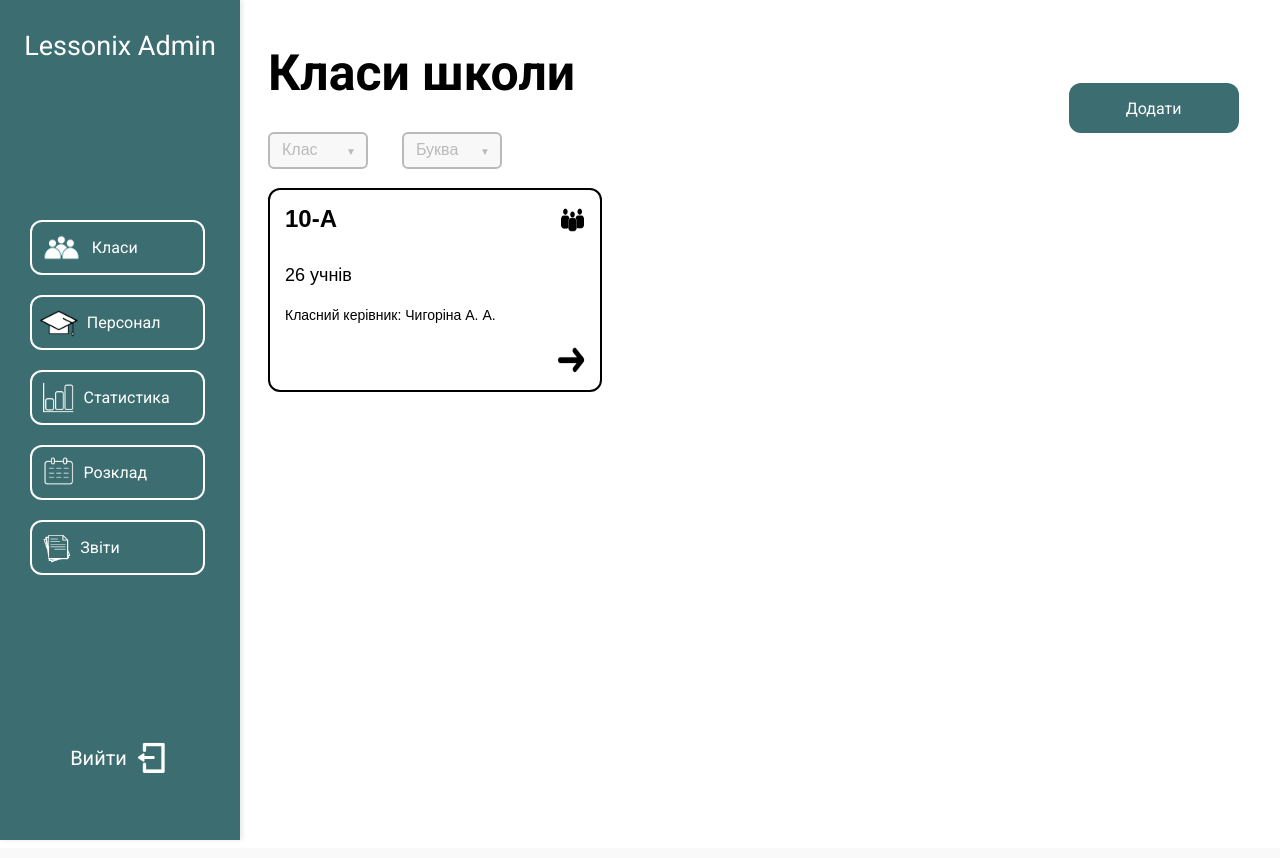
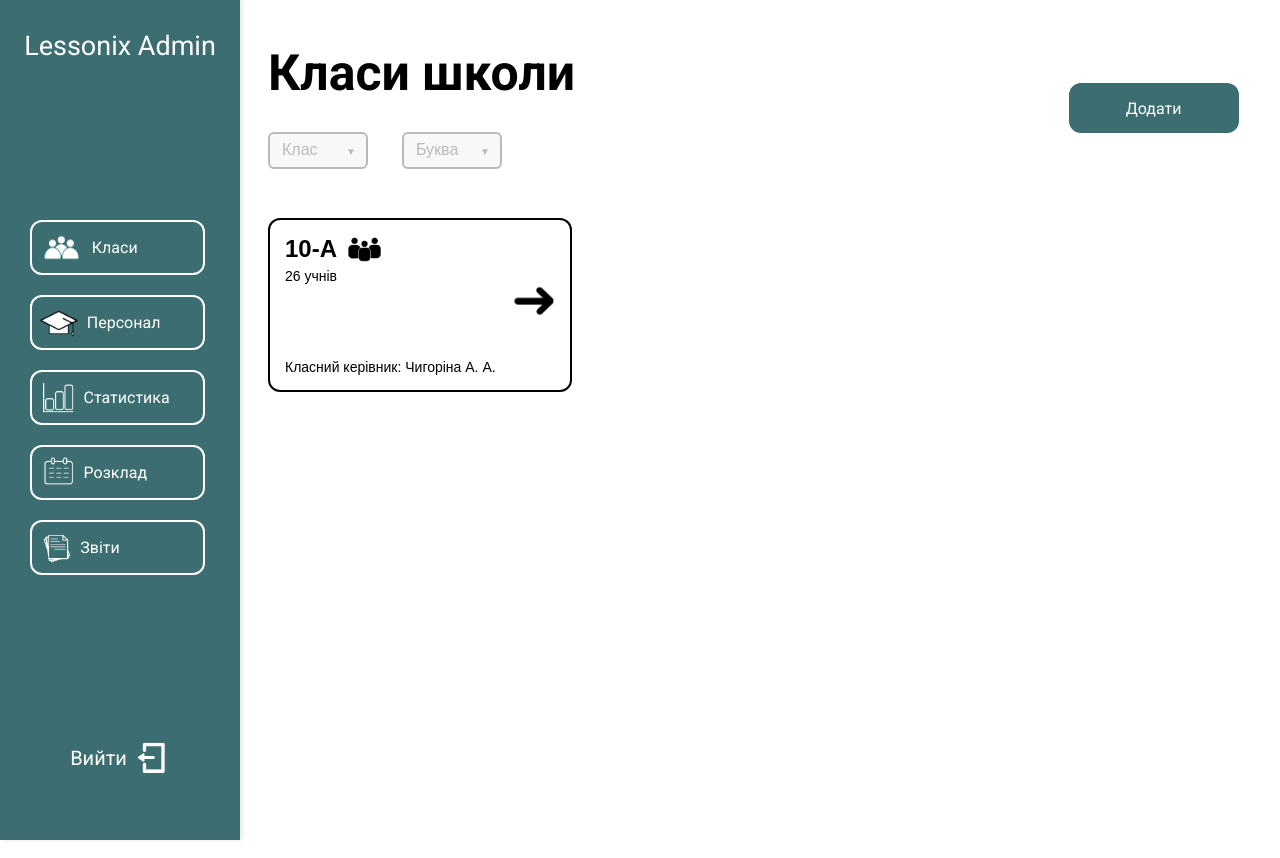
Before and after one commit to andrew-potapenko17/web-lessonixadmin, a Django app: template lessonixadmin/adminpanel/templates/adminpanel/classes.html in a window 1280 px wide. Run offline with Django 4.2, Linux system fonts and the light colour scheme; the template is opened without the code that fills it, so the values that code supplies are empty.

Commit message:
updated frontend for classes page

```diff
--- a/lessonixadmin/adminpanel/templates/adminpanel/classes.html
+++ b/lessonixadmin/adminpanel/templates/adminpanel/classes.html
@@ -44,10 +44,10 @@
                 <img src="{% static 'img/class-ico.png' %}" alt="Class Icon" class="class-icon">
             </div>
             <div class="details">26 учнів</div>
-            <div class="teacher">Класний керівник: Чигоріна А. А.</div>
             <div class="arrow">
                 <img src="{% static 'img/arrow-right.png' %}" alt="Arrow Icon">
             </div>
+            <div class="teacher">Класний керівник: Чигоріна А. А.</div>
         </div>
     </div>
 </div>
--- a/lessonixadmin/static/styles/classes.css
+++ b/lessonixadmin/static/styles/classes.css
@@ -110,24 +110,23 @@ body {
     flex: 0 0 80%;
     width: 100%;
     max-height: 80%;
+    margin-top: 30px;
 }
 
 .class-card {
-    width: 300px;
-    height: 170px;
+    width: 270px;
+    height: 140px;
     border: 2px solid #000;
     border-radius: 12px;
     padding: 15px;
     display: flex;
     flex-direction: column;
-    justify-content: space-between;
     font-family: Arial, sans-serif;
 }
 
 .header {
     display: flex;
     align-items: center;
-    justify-content: space-between;
 }
 
 .class-name {
@@ -136,17 +135,14 @@ body {
 }
 
 .class-icon {
-    width: 25px;
-    height: 25px;
+    margin-left: 10px;
+    width: 35px;
+    height: auto;
 }
 
 .details {
-    font-size: 18px;
-    margin-top: 10px;
-}
-
-.teacher {
     font-size: 14px;
+    margin-top: 5px;
 }
 
 .arrow {
@@ -155,6 +151,11 @@ body {
 }
 
 .arrow img {
-    width: 30px;
-    height: 30px;
+    width: 45px;
+    height: auto;
 }
+
+.teacher {
+    font-size: 14px;
+    margin-top: auto;
+}
```
